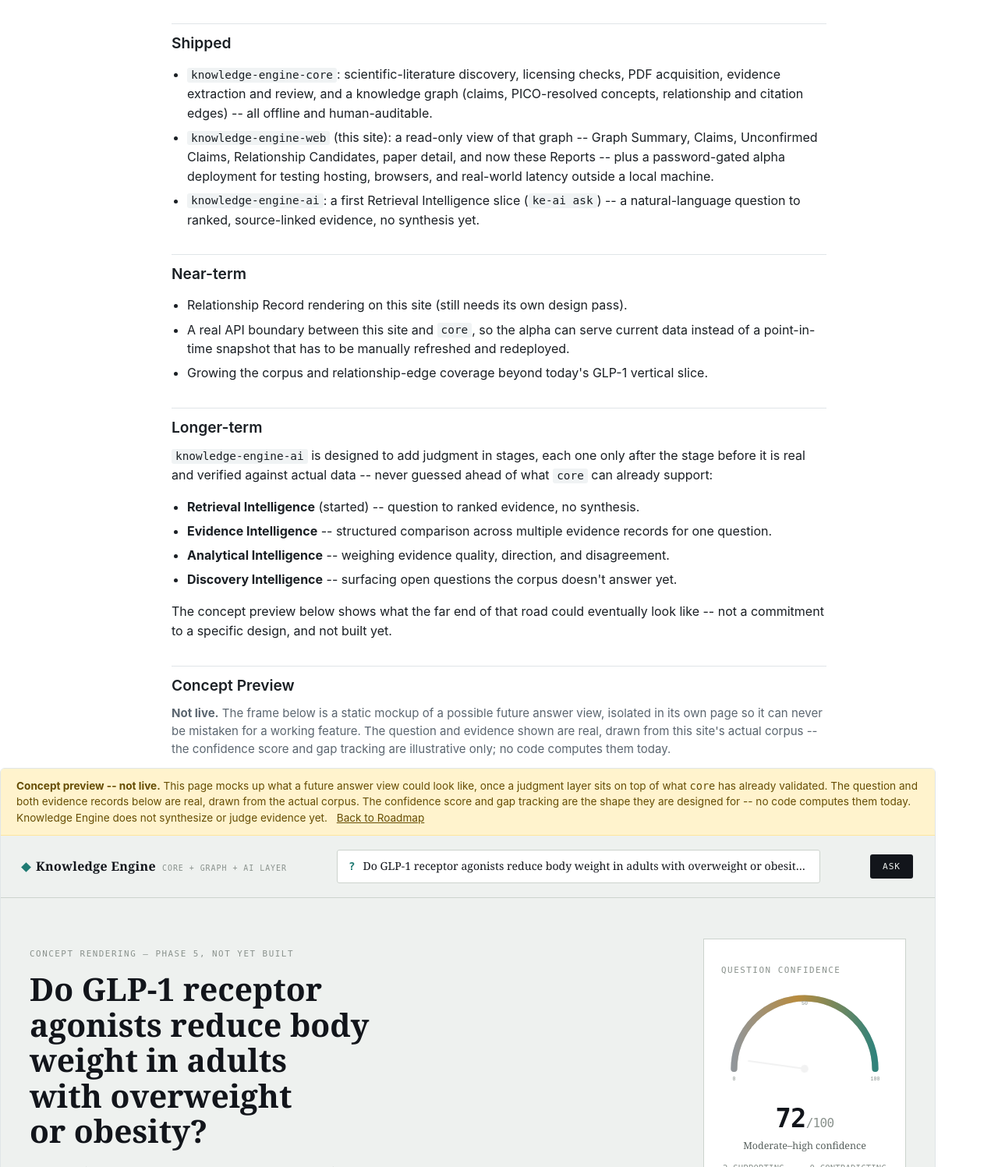
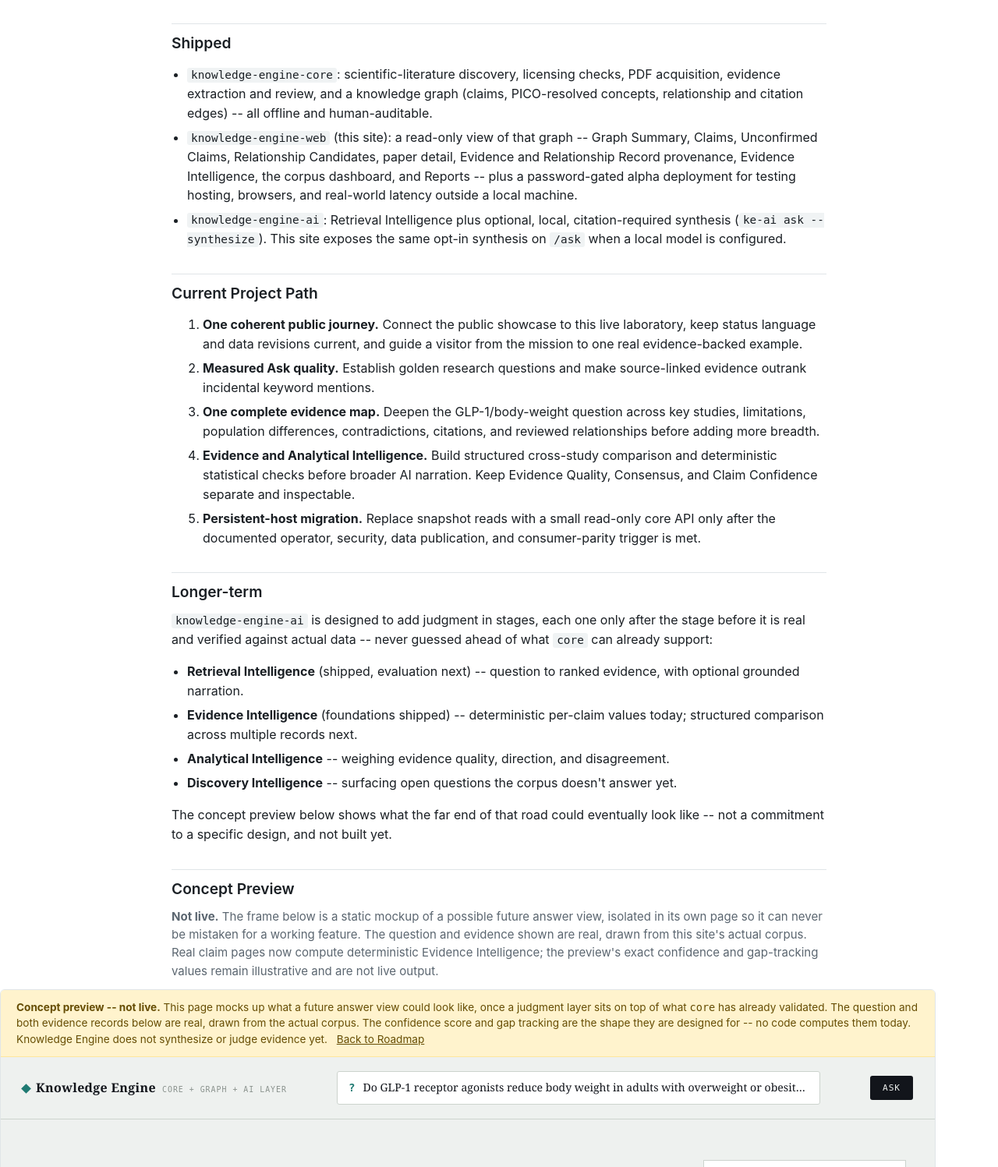
Before and after one commit to jweter/knowledge-engine-web, a FastAPI app: page /roadmap in a window 1280 px wide. Shown: the part 184-1681 px from the top of the page at 78% size. Run offline with FastAPI, Linux system fonts and the light colour scheme; some libraries are stand-ins or nearby versions.

Commit message:
docs: align web roadmap and README
Links the public showcase and working alpha, records the shared first three tasks, updates shipped web and AI status, and documents snapshot freshness and relationship-only refresh limits. No application behavior or release metadata changes.

```diff
--- a/knowledge_engine_web/templates/roadmap.html
+++ b/knowledge_engine_web/templates/roadmap.html
@@ -18,30 +18,48 @@
   <li>
     <code>knowledge-engine-web</code> (this site): a read-only view of
     that graph -- Graph Summary, Claims, Unconfirmed Claims,
-    Relationship Candidates, paper detail, and now these Reports --
+    Relationship Candidates, paper detail, Evidence and Relationship Record
+    provenance, Evidence Intelligence, the corpus dashboard, and Reports --
     plus a password-gated alpha deployment for testing hosting,
     browsers, and real-world latency outside a local machine.
   </li>
   <li>
-    <code>knowledge-engine-ai</code>: a first Retrieval Intelligence
-    slice (<code>ke-ai ask</code>) -- a natural-language question to
-    ranked, source-linked evidence, no synthesis yet.
+    <code>knowledge-engine-ai</code>: Retrieval Intelligence plus optional,
+    local, citation-required synthesis (<code>ke-ai ask --synthesize</code>).
+    This site exposes the same opt-in synthesis on <code>/ask</code> when a
+    local model is configured.
   </li>
 </ul>
 
-<h2>Near-term</h2>
-<ul>
-  <li>Relationship Record rendering on this site (still needs its own design pass).</li>
+<h2>Current Project Path</h2>
+<ol>
   <li>
-    A real API boundary between this site and <code>core</code>, so the
-    alpha can serve current data instead of a point-in-time snapshot
-    that has to be manually refreshed and redeployed.
+    <strong>One coherent public journey.</strong> Connect the public showcase
+    to this live laboratory, keep status language and data revisions current,
+    and guide a visitor from the mission to one real evidence-backed example.
   </li>
   <li>
-    Growing the corpus and relationship-edge coverage beyond today's
-    GLP-1 vertical slice.
+    <strong>Measured Ask quality.</strong> Establish golden research questions
+    and make source-linked evidence outrank incidental keyword mentions.
   </li>
-</ul>
+  <li>
+    <strong>One complete evidence map.</strong> Deepen the GLP-1/body-weight
+    question across key studies, limitations, population differences,
+    contradictions, citations, and reviewed relationships before adding more
+    breadth.
+  </li>
+  <li>
+    <strong>Evidence and Analytical Intelligence.</strong> Build structured
+    cross-study comparison and deterministic statistical checks before broader
+    AI narration. Keep Evidence Quality, Consensus, and Claim Confidence
+    separate and inspectable.
+  </li>
+  <li>
+    <strong>Persistent-host migration.</strong> Replace snapshot reads with a
+    small read-only core API only after the documented operator, security, data
+    publication, and consumer-parity trigger is met.
+  </li>
+</ol>
 
 <h2>Longer-term</h2>
 <p>
@@ -51,8 +69,8 @@
   <code>core</code> can already support:
 </p>
 <ul>
-  <li><strong>Retrieval Intelligence</strong> (started) -- question to ranked evidence, no synthesis.</li>
-  <li><strong>Evidence Intelligence</strong> -- structured comparison across multiple evidence records for one question.</li>
+  <li><strong>Retrieval Intelligence</strong> (shipped, evaluation next) -- question to ranked evidence, with optional grounded narration.</li>
+  <li><strong>Evidence Intelligence</strong> (foundations shipped) -- deterministic per-claim values today; structured comparison across multiple records next.</li>
   <li><strong>Analytical Intelligence</strong> -- weighing evidence quality, direction, and disagreement.</li>
   <li><strong>Discovery Intelligence</strong> -- surfacing open questions the corpus doesn't answer yet.</li>
 </ul>
@@ -67,9 +85,9 @@
   <strong>Not live.</strong> The frame below is a static mockup of a
   possible future answer view, isolated in its own page so it can
   never be mistaken for a working feature. The question and evidence
-  shown are real, drawn from this site's actual corpus -- the
-  confidence score and gap tracking are illustrative only; no code
-  computes them today.
+  shown are real, drawn from this site's actual corpus. Real claim pages now
+  compute deterministic Evidence Intelligence; the preview's exact confidence
+  and gap-tracking values remain illustrative and are not live output.
 </p>
 <iframe
   src="/static/concept-preview.html"
```
Also changed, not shown: docs/deployment.md (+8 -0 lines), docs/service_boundary_design.md (+6 -1 lines), README.md.
